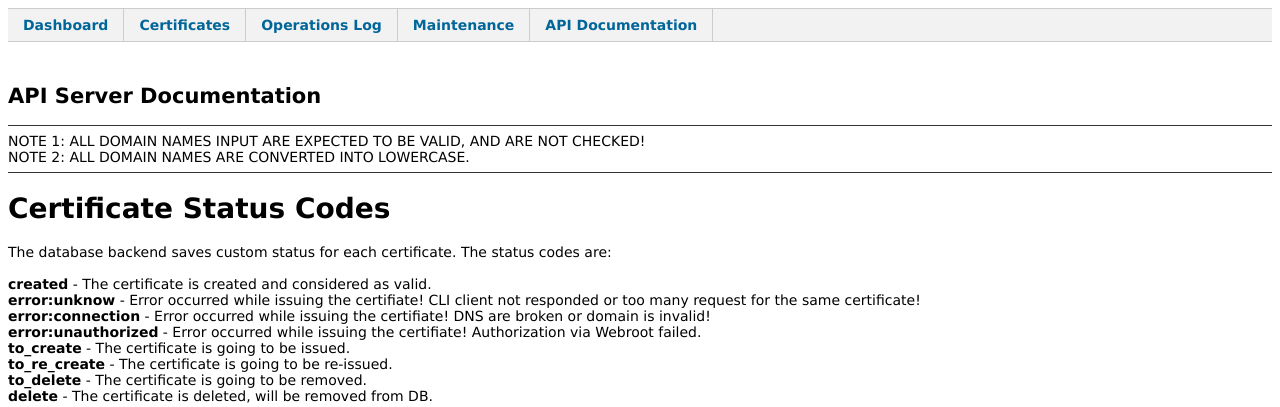
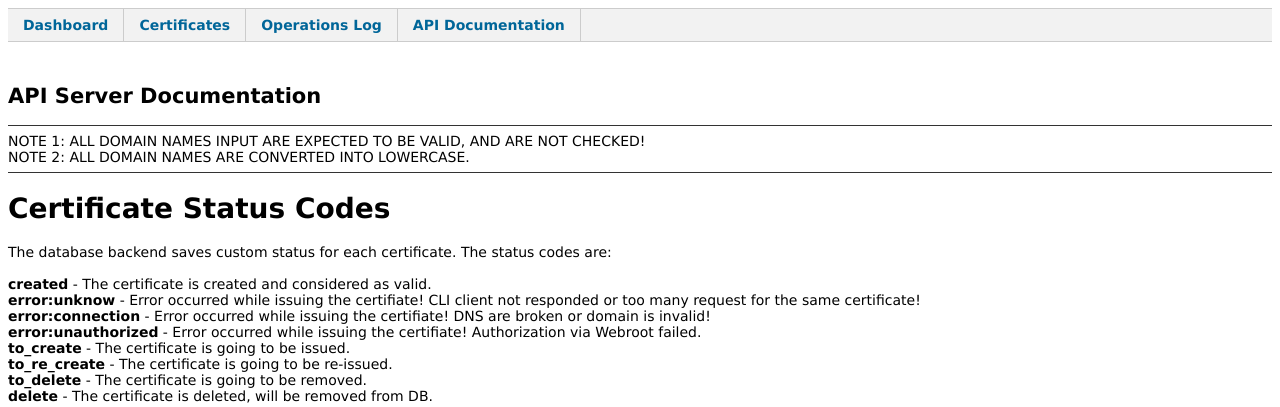
Before and after one commit to ggtd/Let-s-Encrypt-Certificates-Management-Console-API, a Python web app: template templates/docs.html in a window 1280 px wide. Shown: the top 407 px of the page. Run offline with Jinja, Linux system fonts and the light colour scheme; the template is opened without the code that fills it, so the values that code supplies are empty.

Commit message:
Update header.html

```diff
--- a/templates/header.html
+++ b/templates/header.html
@@ -69,7 +69,6 @@ DIV.note {border: 1px dotted #000000; text-align:center;padding:10px;font-size:1
     <li><a href='/gui_dashboard'>Dashboard</a></li>
     <li><a href='/gui_certs'>Certificates</a></li>
     <li><a href='/gui_log?hostname=*'>Operations Log</a></li>
-    <li><a href='/gui_maintenance'>Maintenance</a></li>
     <li><a href='/docs'>API Documentation</a></li>
 </ul>
 <br>
```
